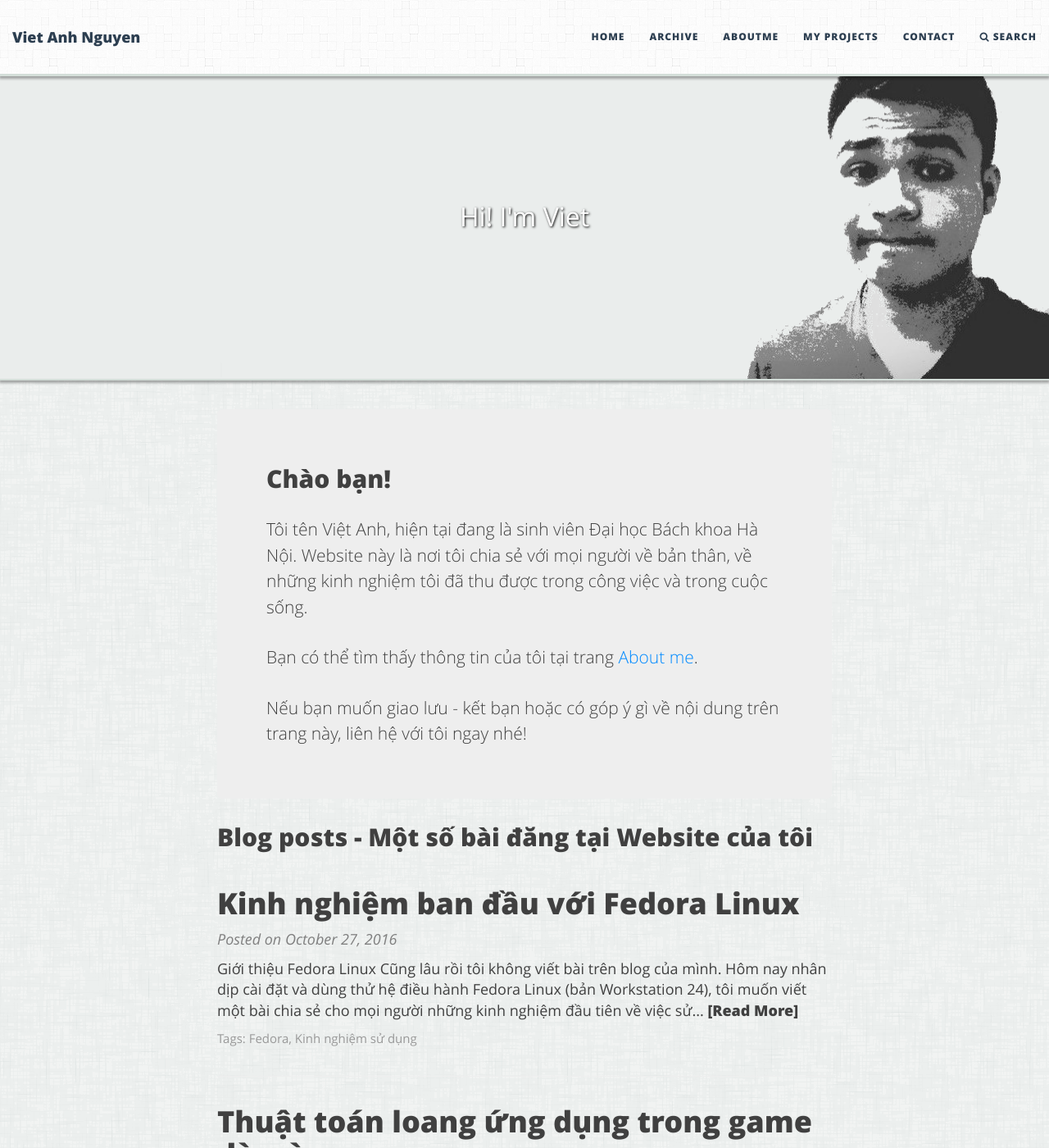
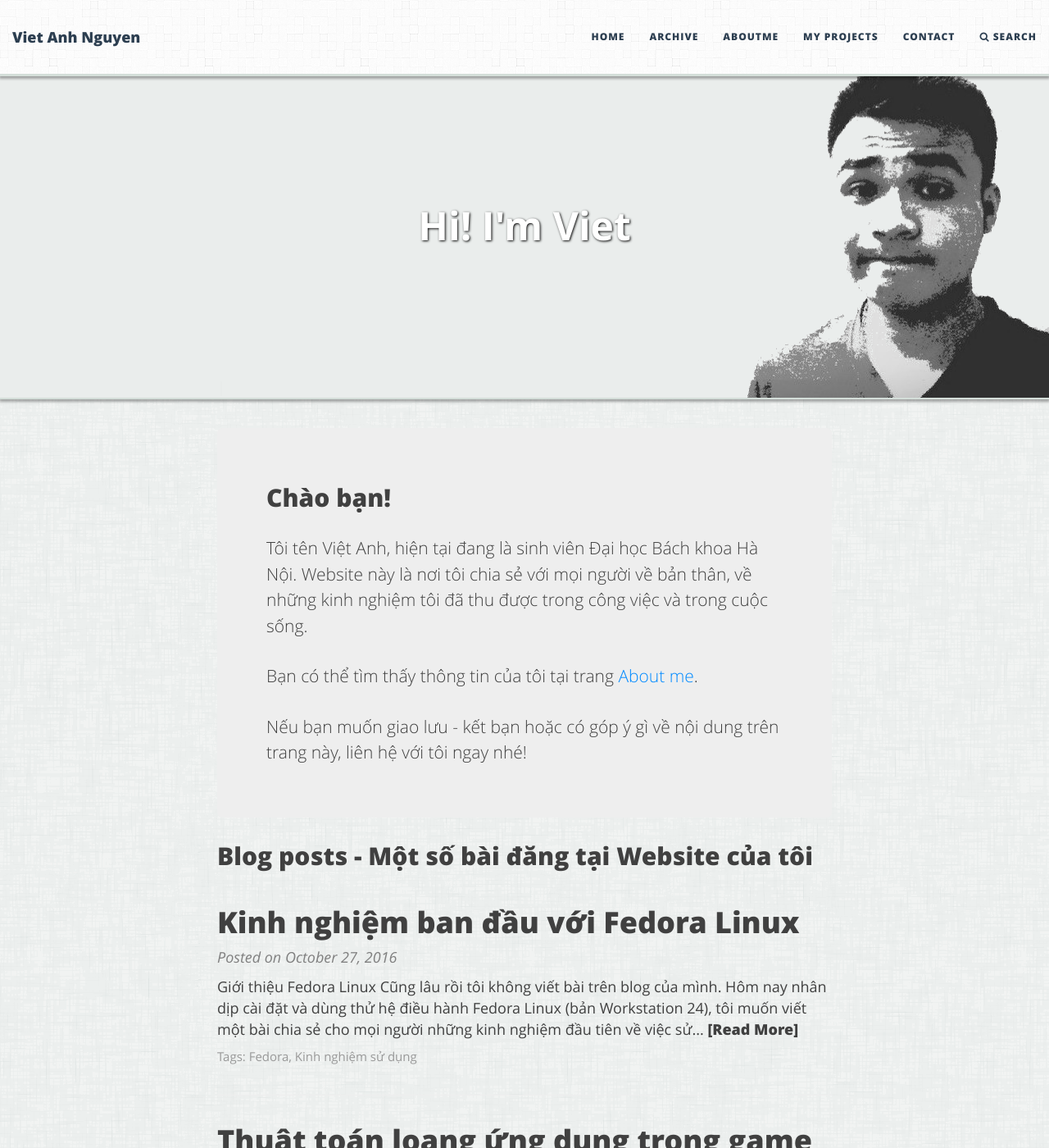
Before and after one commit to diglink/vietanhdev.github.io, a Jekyll site: the page built from index.html, in a window 1280 px wide and 1400 px high. Shown: the whole window at 82% size. Built offline with Jekyll 4.4.1, drawn with Linux system fonts in a browser that asks for light colours; the list of posts is cut into pages by our own code.

Commit message:
update web

```diff
--- a/index.html
+++ b/index.html
@@ -104,6 +104,7 @@ js: "/js/ani-text-home.js"
 	display: none;
 }
 .page-heading{
-	font-size: 32px;
+	font-size: 48px;
+	font-weight: bold;
 }
 </style>
```
